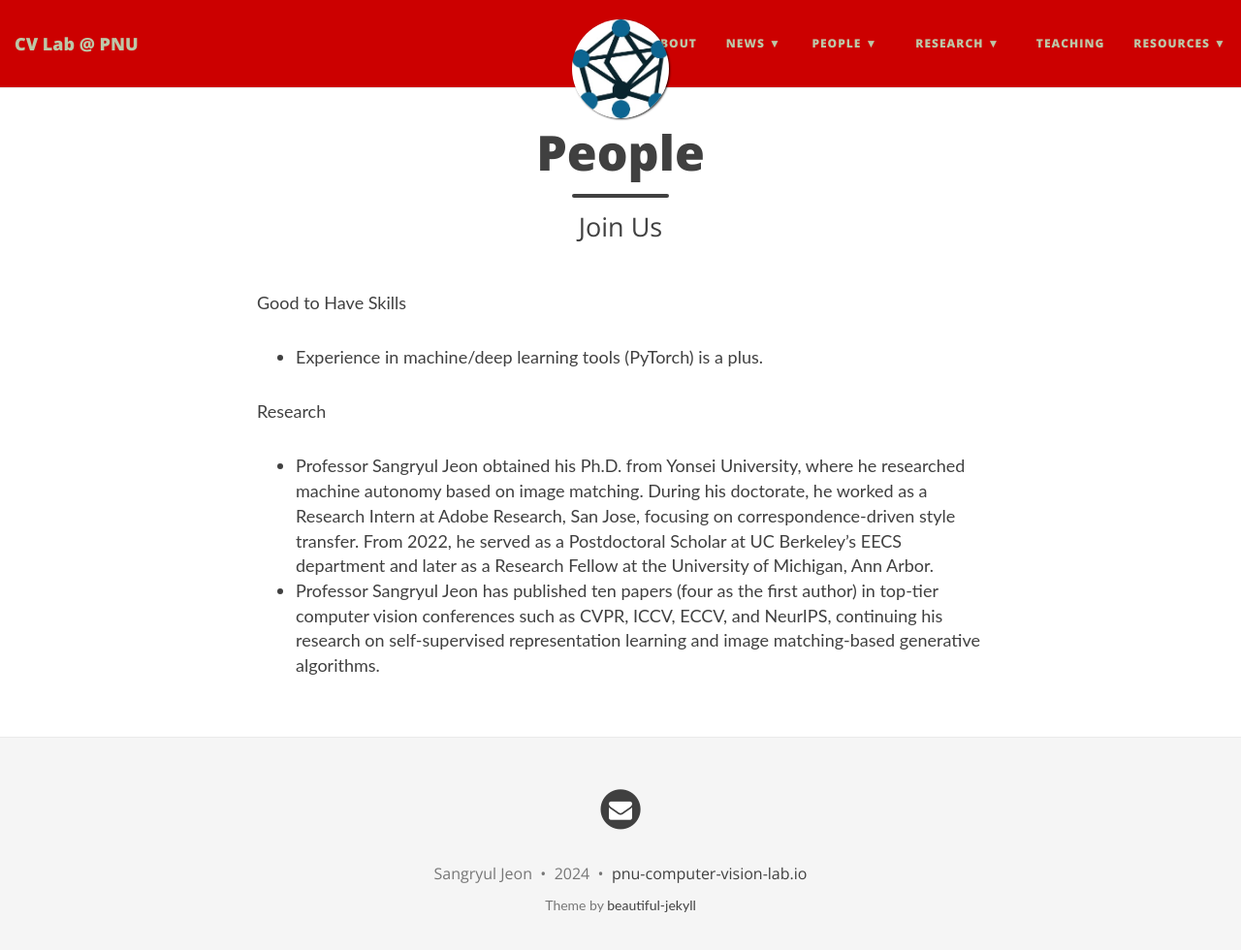
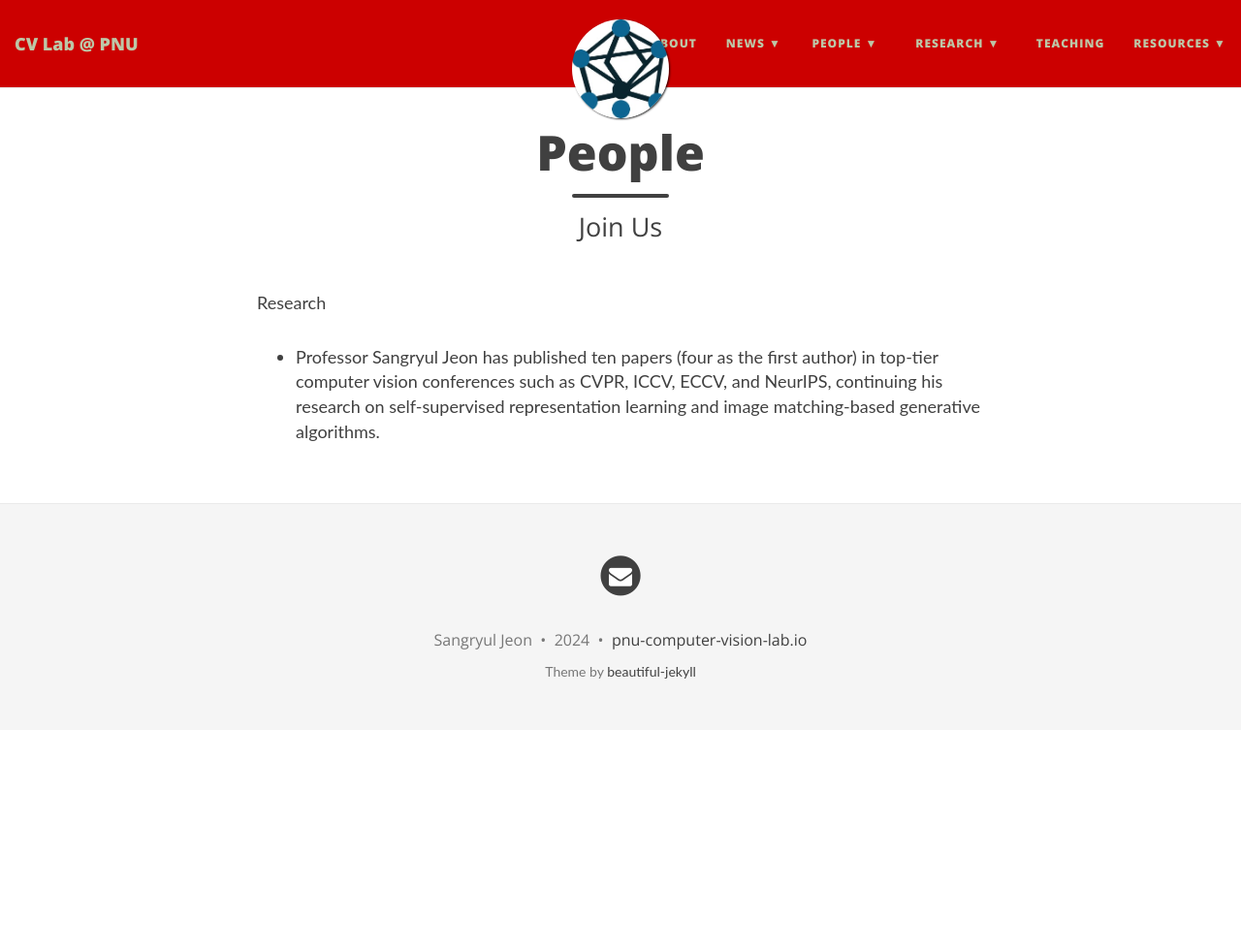
Before and after one commit to pnu-computer-vision-lab/pnu-computer-vision-lab.github.io, a Jekyll site: the page built from people/joinus.md, in a window 1280 px wide and 994 px high. Shown: the top 980 px of the window at 97% size. Built offline with Jekyll 4.4.1, drawn with Linux system fonts in a browser that asks for light colours; nearby versions of some CDN libraries.

Commit message:
Update joinus.md

```diff
--- a/people/joinus.md
+++ b/people/joinus.md
@@ -4,9 +4,5 @@ title: People
 subtitle: Join Us
 ---
 
-Good to Have Skills
-- Experience in machine/deep learning tools (PyTorch) is a plus.
-
 Research
-- Professor Sangryul Jeon obtained his Ph.D. from Yonsei University, where he researched machine autonomy based on image matching. During his doctorate, he worked as a Research Intern at Adobe Research, San Jose, focusing on correspondence-driven style transfer. From 2022, he served as a Postdoctoral Scholar at UC Berkeley's EECS department and later as a Research Fellow at the University of Michigan, Ann Arbor.
 - Professor Sangryul Jeon has published ten papers (four as the first author) in top-tier computer vision conferences such as CVPR, ICCV, ECCV, and NeurIPS, continuing his research on self-supervised representation learning and image matching-based generative algorithms.
```
